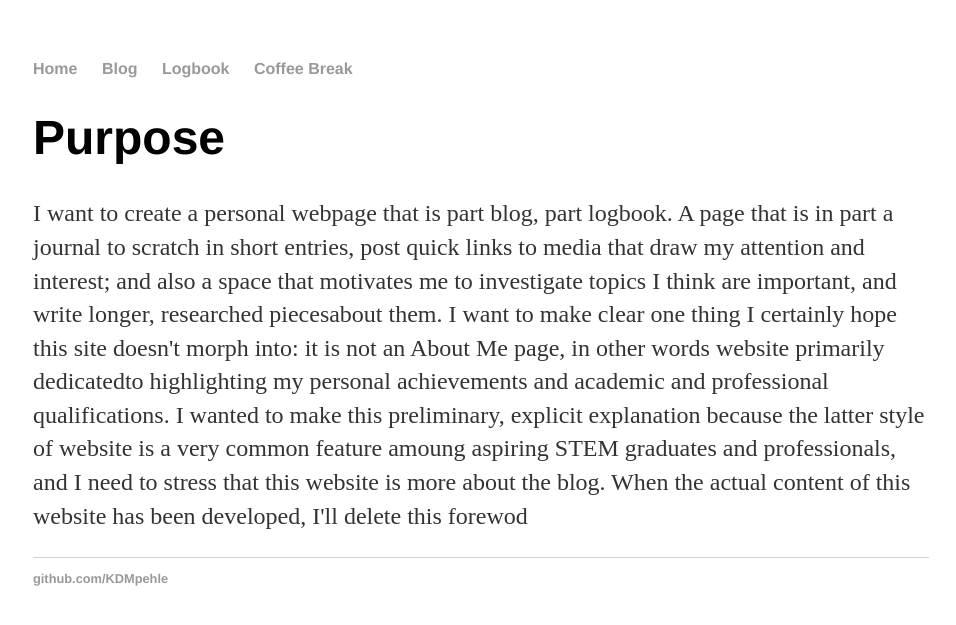
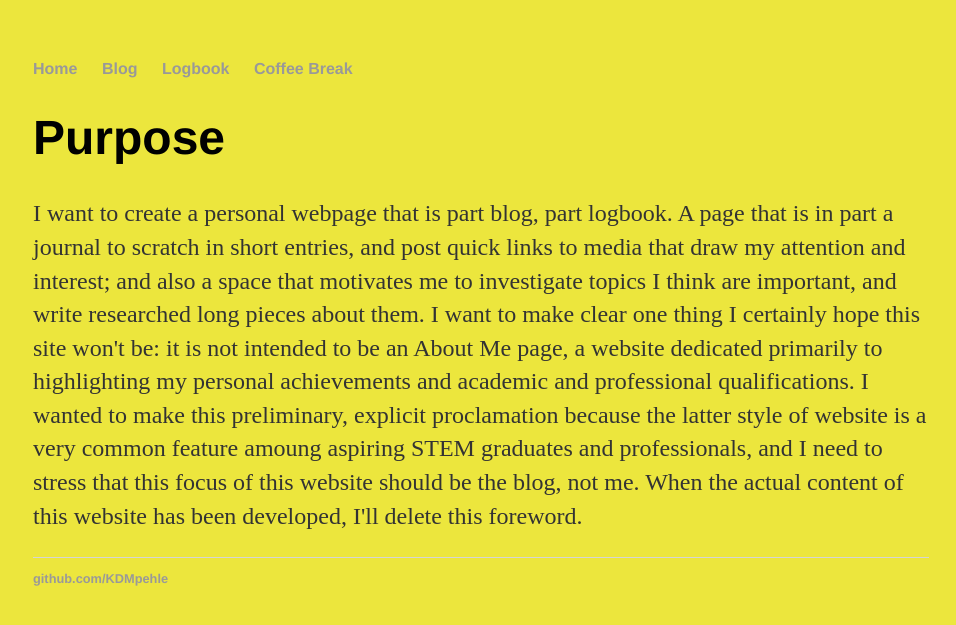
Before and after one commit to KDMpehle/KDMpehle.github.io, a Jekyll site: the page built from index.html, in a window 1280 px wide. Shown: the top 625 px of the page, without its empty margins (159-1115 px from the left). Built offline with Jekyll 4.4.1, drawn with Linux system fonts in a browser that asks for light colours.

Commit message:
typos in index.html, background color changed

```diff
--- a/css/main.css
+++ b/css/main.css
@@ -1,6 +1,7 @@
 body {
 	margin: 60px auto;
 	width: 70%;
+	background-color:#ece63d
 }
 nav ul, footer ul {
 	font-family:'Helvetica', 'Arial', 'Sans-Serif';
--- a/index.html
+++ b/index.html
@@ -3,5 +3,5 @@ layout: default
 ---
 <div class="blurb">
 	<h1>Purpose</h1>
-	<p>I want to create a personal webpage that is part blog, part logbook. A page that is in part a journal to scratch in short entries, post quick links to media that draw my attention and interest; and also a space that motivates me to investigate topics I think are important, and write longer, researched piecesabout them. I want to make clear one thing I certainly hope this site doesn't morph into: it is not an About Me page, in other words website primarily dedicatedto highlighting my personal achievements and academic and professional qualifications. I wanted to make this preliminary, explicit explanation because the latter style of website is a very common feature amoung aspiring STEM graduates and professionals, and I need to stress that this website is more about the blog. When the actual content of this website has been developed, I'll delete this forewod
+	<p>I want to create a personal webpage that is part blog, part logbook. A page that is in part a journal to scratch in short entries, and post quick links to media that draw my attention and interest; and also a space that motivates me to investigate topics I think are important, and write researched long pieces about them. I want to make clear one thing I certainly hope this site won't be: it is not intended to be an About Me page, a website dedicated primarily to highlighting my personal achievements and academic and professional qualifications. I wanted to make this preliminary, explicit proclamation because the latter style of website is a very common feature amoung aspiring STEM graduates and professionals, and I need to stress that this focus of this website should be the blog, not me. When the actual content of this website has been developed, I'll delete this foreword.
 </div>
```
Lines whose indentation alone changed are shown as unchanged.
